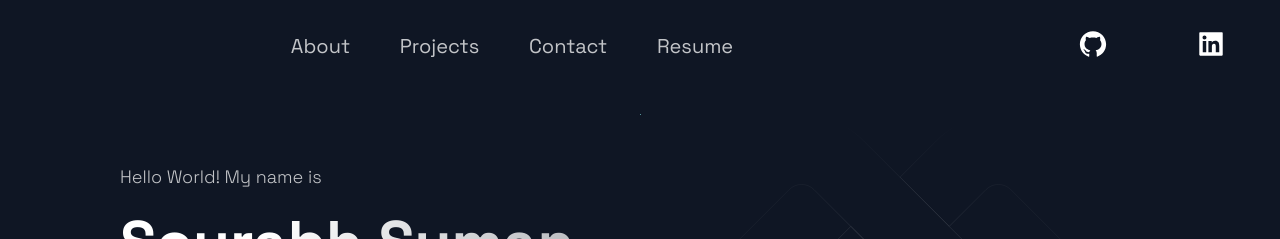
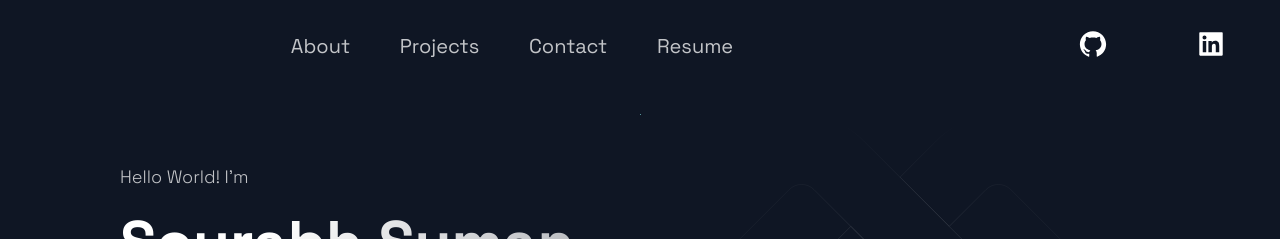
Before and after one commit to sourabhsuman-iitk/portfolio, a Next.js app: page / in a window 1280 px wide. Shown: the top 239 px of the page. Built offline with nearby package versions, Linux system fonts and the light colour scheme.

Commit message:
Minor update

```diff
--- a/src/components/Hero/Hero.js
+++ b/src/components/Hero/Hero.js
@@ -10,7 +10,7 @@ const Hero = (props) => (
     <Section row nopadding>
       <LeftSection>
       <SectionSubText2>
-        Hello World! My name is
+        Hello World! I'm
         </SectionSubText2>
         <SectionTitle2 main center>
           Sourabh Suman <br />
```
